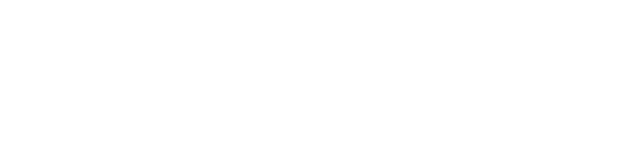
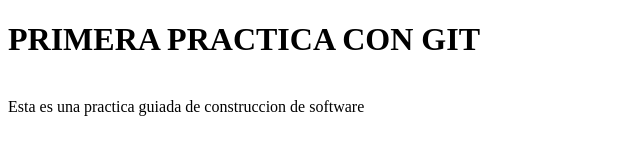
Before and after one commit to HenriHinostrozaGamboa1/Practica-1, a plain HTML site: page index.html in a window 1280 px wide. Shown: the whole page, without its empty margins (0-640 px from the left). Drawn offline with Linux system fonts and the light colour scheme.

Commit message:
Se adiciono parrafo

```diff
--- a/index.html
+++ b/index.html
@@ -6,6 +6,7 @@
     <title>Práctica de git</nav></title>
 </head>
 <body>
-
+    <h1>PRIMERA PRACTICA CON GIT</h1>
+    <BR>Esta es una practica guiada de construccion de software</BR>
 </body>
 </html>
```
